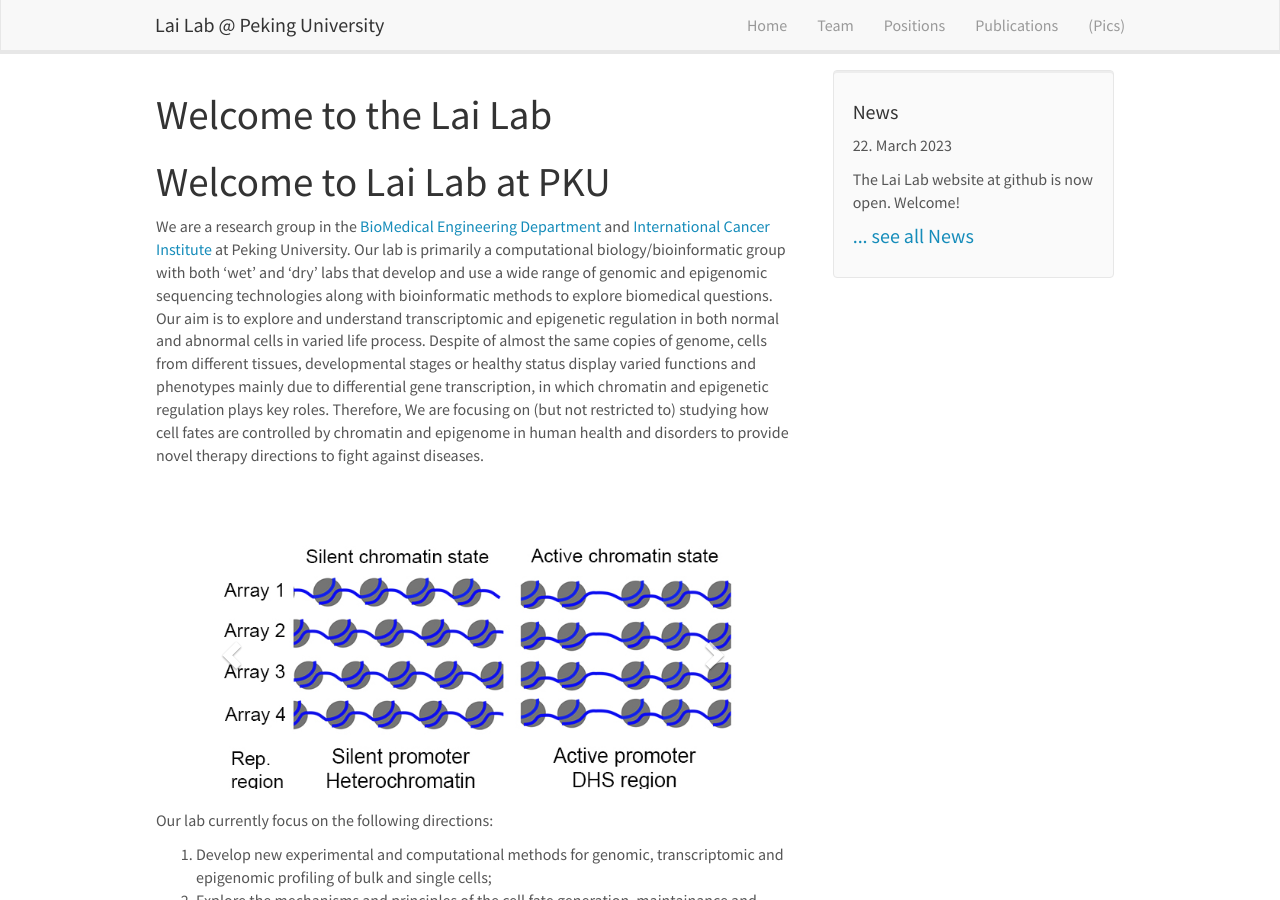
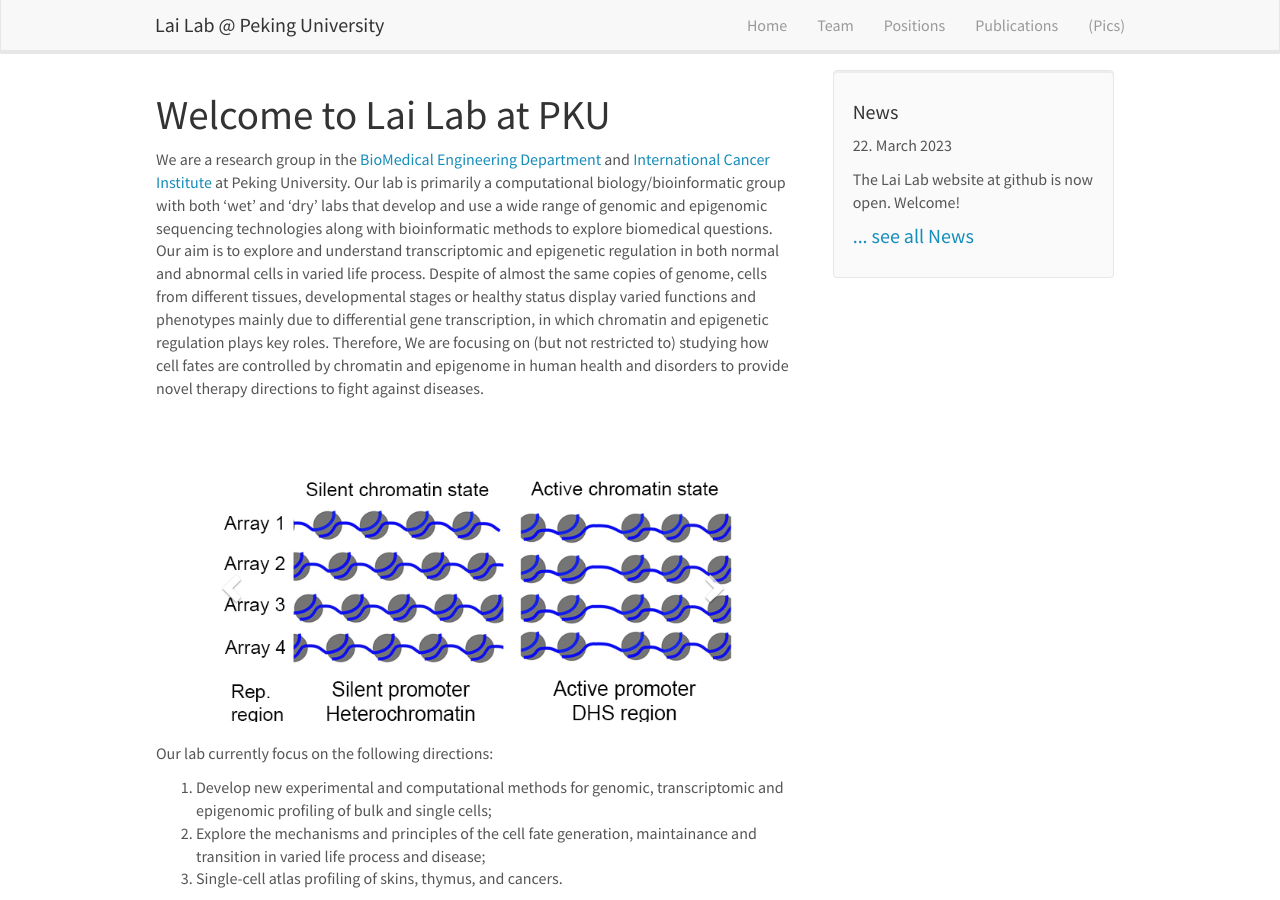
Before and after one commit to laiblab/laiblab.github.io, a Jekyll site: the page built from _pages/home.md, in a window 1280 px wide and 900 px high. Built offline with Jekyll 4.4.1, drawn with Linux system fonts in a browser that asks for light colours; nearby versions of some CDN libraries.

Commit message:
Add files via upload

```diff
--- a/_layouts/homelay.html
+++ b/_layouts/homelay.html
@@ -3,7 +3,7 @@ layout: default
 ---
 
   <div id="homeid" class="col-sm-8">
-        <h1>Welcome to the Lai Lab</h1>
+      <!--  <h1>Welcome to the Lai Lab</h1>  -->
 
 	{{ content }}
   </div>
```
